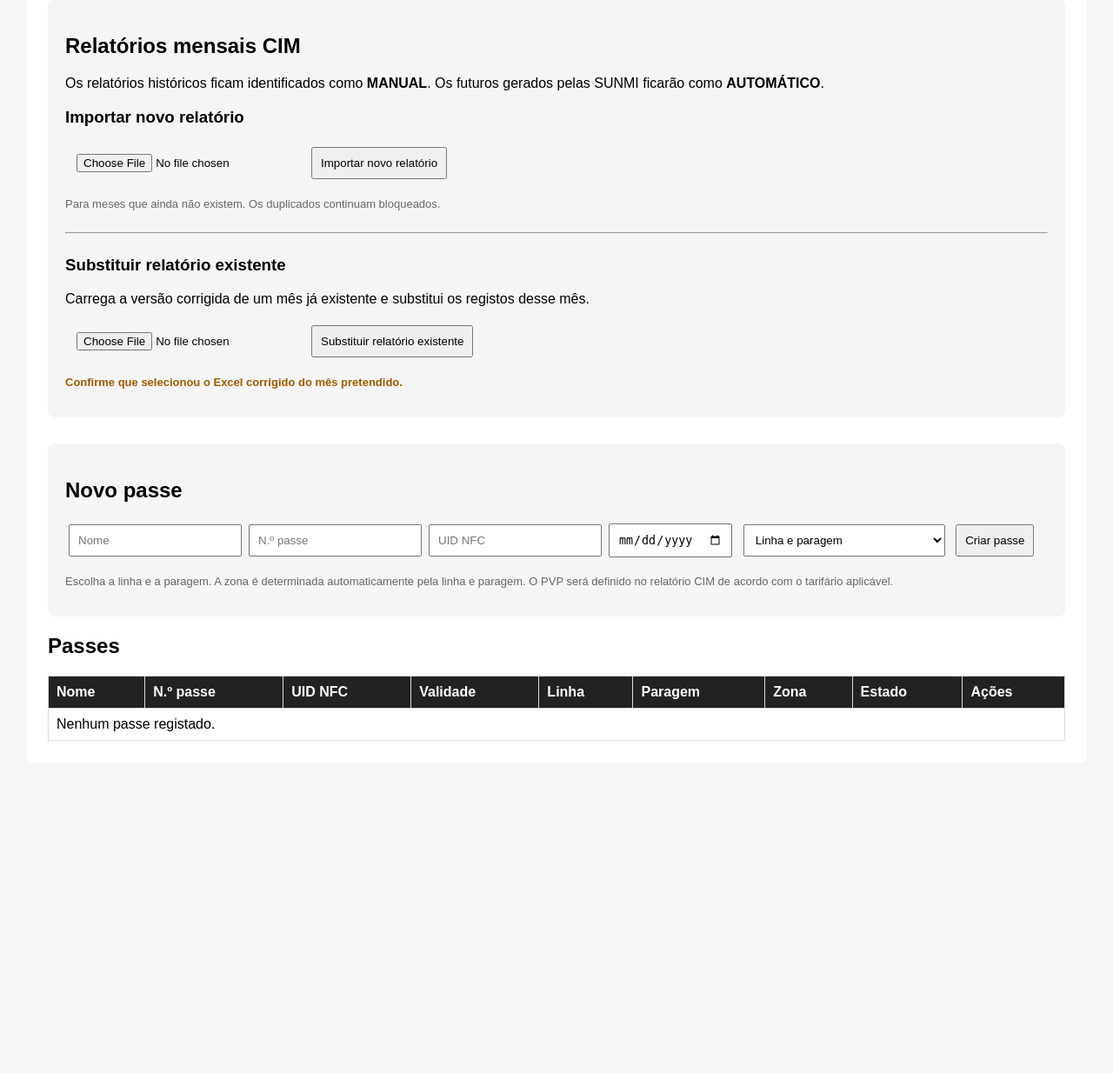
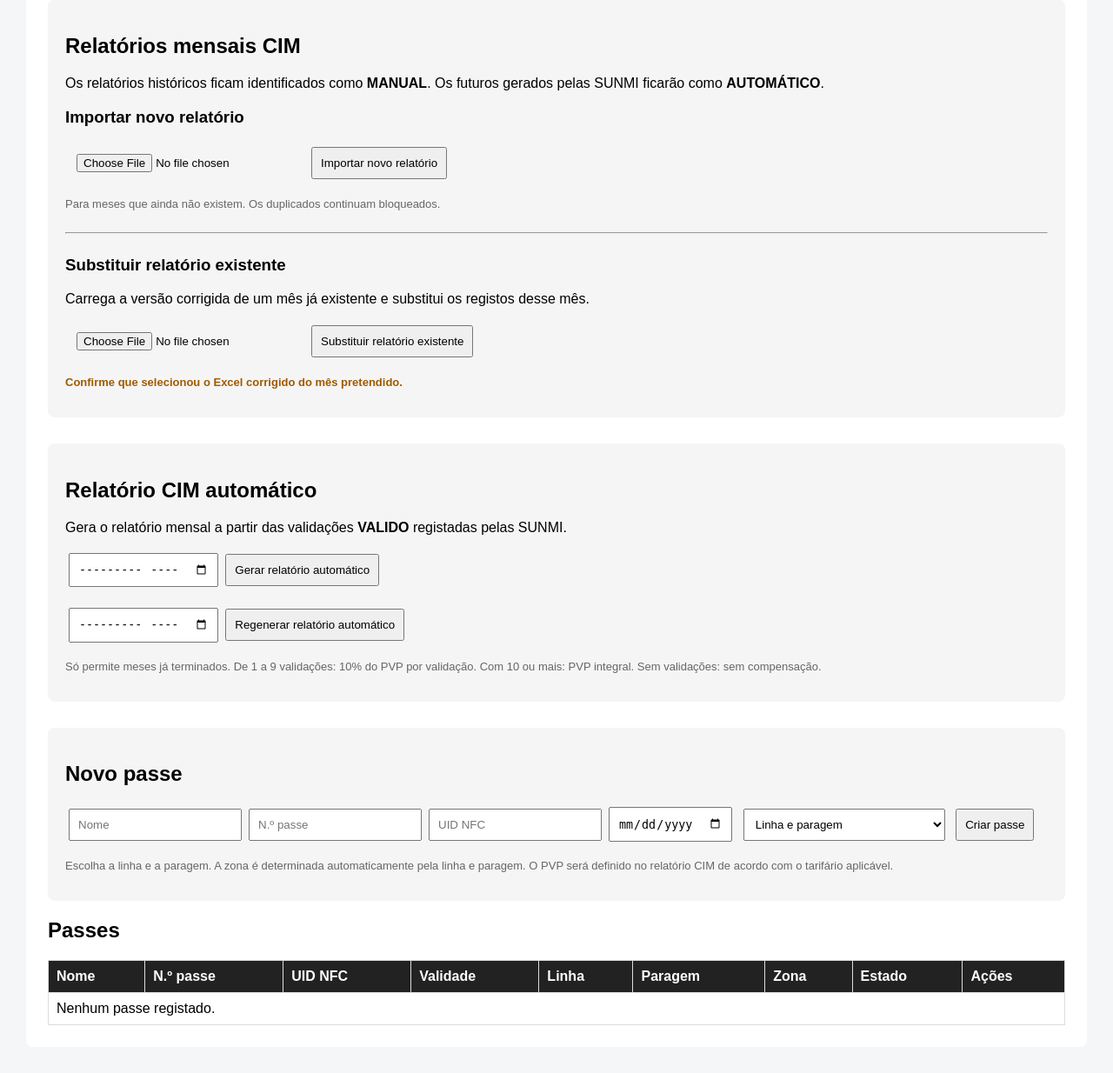
Before and after one commit to Alcancebus/alcance-passes, a FastAPI app: template server/templates/admin.html in a window 1280 px wide. Shown: the part 561-1795 px from the top of the page at 87% size. Before the commit the page ends 1413 px from the top, so only its background shows below. Run offline with FastAPI, Linux system fonts and the light colour scheme; the template is opened without the code that fills it, so the values that code supplies are empty; parts of the project's set-up code (start-up, migrations or seed data) failed here and were passed over; some libraries are stand-ins or nearby versions.

Commit message:
Add files via upload

```diff
--- a/server/templates/admin.html
+++ b/server/templates/admin.html
@@ -26,6 +26,23 @@ input,select,button{padding:9px;margin:4px}button{cursor:pointer}table{width:100
 <h3>Importar novo relatório</h3><form method="post" action="/admin/cim-report/import" enctype="multipart/form-data"><input type="hidden" name="replace" value="0"><input type="file" name="file" accept=".xlsx" required><button type="submit">Importar novo relatório</button></form><p class="small">Para meses que ainda não existem. Os duplicados continuam bloqueados.</p>
 <hr style="margin:25px 0;"><h3>Substituir relatório existente</h3><p>Carrega a versão corrigida de um mês já existente e substitui os registos desse mês.</p><form method="post" action="/admin/cim-report/import" enctype="multipart/form-data" onsubmit="return confirm('Tem a certeza de que pretende substituir o relatório deste mês pelos dados do Excel selecionado?');"><input type="hidden" name="replace" value="1"><input type="file" name="file" accept=".xlsx" required><button type="submit">Substituir relatório existente</button></form><p style="font-size:13px;color:#a05a00;font-weight:bold;">Confirme que selecionou o Excel corrigido do mês pretendido.</p></div>
 
+<div class="box">
+<h2>Relatório CIM automático</h2>
+<p>Gera o relatório mensal a partir das validações <strong>VALIDO</strong> registadas pelas SUNMI.</p>
+{% if request.query_params.get("cim_auto_rows") %}
+<p style="color:green;font-weight:bold;">Relatório automático gerado com sucesso: {{ request.query_params.get("cim_auto_rows") }} passes — mês {{ request.query_params.get("cim_auto_month") }}.{% if request.query_params.get("cim_auto_regenerated") %} O relatório automático anterior foi regenerado.{% endif %}</p>
+{% endif %}
+{% if request.query_params.get("cim_auto_skipped") %}
+<p style="color:#a05a00;font-weight:bold;">Atenção: {{ request.query_params.get("cim_auto_skipped") }} passe(s) com validações não foram incluídos por não terem uma zona tarifária válida.</p>
+{% endif %}
+<form method="post" action="/admin/cim-report/generate" onsubmit="return confirm('Gerar o relatório automático deste mês a partir das validações SUNMI?');">
+<input type="month" name="month" required><input type="hidden" name="replace" value="0"><button type="submit">Gerar relatório automático</button>
+</form>
+<form method="post" action="/admin/cim-report/generate" onsubmit="return confirm('Regenerar o relatório automático? Os dados automáticos anteriores desse mês serão substituídos. Relatórios MANUAIS nunca são substituídos.');">
+<input type="month" name="month" required><input type="hidden" name="replace" value="1"><button type="submit">Regenerar relatório automático</button>
+</form>
+<p class="small">Só permite meses já terminados. De 1 a 9 validações: 10% do PVP por validação. Com 10 ou mais: PVP integral. Sem validações: sem compensação.</p>
+</div>
 <div class="box"><h2>Novo passe</h2><form method="post" action="/admin/passenger">
 <input name="name" placeholder="Nome" required><input name="pass_number" placeholder="N.º passe" required><input name="card_uid" placeholder="UID NFC" required><input type="date" name="valid_until" required>
 
```
